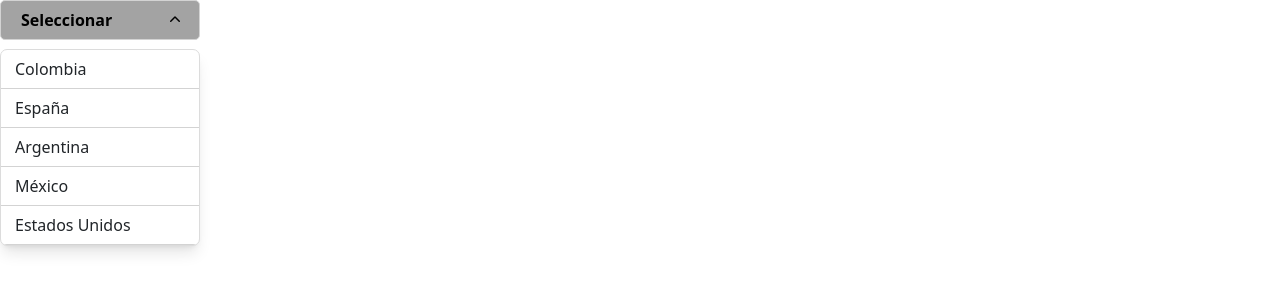
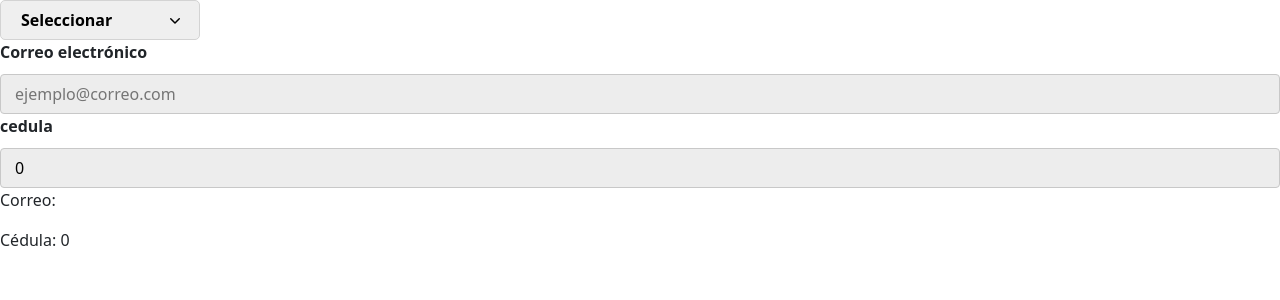
Before and after one commit to TalentoTechGrupo15/red-comunitaria-frontend, an Angular app: page / in a window 1280 px wide. Shown: the top 300 px of the page. Built offline with nearby package versions, Linux system fonts and the light colour scheme.

Commit message:
se agrega el input text personalizado

```diff
--- a/src/app/app.html
+++ b/src/app/app.html
@@ -1,5 +1,29 @@
 
-  <app-select
-  [options]="countries"
-  (onChangeValue)="changePais($event)"
-  ></app-select>
+<!-- Select -->
+<app-select [options]="countries" (onChangeValue)="changePais($event)"> </app-select>
+
+
+
+<!-- Input para texto y numeros -->
+
+<app-custom-input
+  name="email"
+  id="email"
+  label="Correo electrónico"
+  placeholder="ejemplo@correo.com"
+  [control]="correo"
+></app-custom-input>
+
+
+<app-custom-input
+  label="cedula"
+  name="cedula"
+  id="cedula"
+  type="number"
+  placeholder="123456789"
+  [control]="cedula"
+></app-custom-input>
+
+<!-- Valores de los input -->
+<p>Correo: {{ correo.value }}</p>
+<p>Cédula: {{ cedula.value }}</p>
--- a/src/app/app.ts
+++ b/src/app/app.ts
@@ -1,9 +1,11 @@
 import { Component } from '@angular/core';
 import { Select } from "./components/select/select";
+import { CustomInput } from './components/custom-input/custom-input';
+import { FormControl, Validators } from '@angular/forms';
 
 @Component({
     selector: 'app-root',
-    imports: [Select],
+    imports: [Select, CustomInput],
     templateUrl: './app.html',
     styleUrl: './app.css'
 })
@@ -17,7 +19,14 @@ export class App {
     ]
     selectedCountry = 'Colombia';
 
+
+
+    correo = new FormControl('', [Validators.required, Validators.email]);
+    cedula = new FormControl(0, [Validators.min(5), Validators.max(100)]);
+
     pais = 0;
+
+    //console.log(input5.value);
 
     changePais(value: number) {
         this.pais = value;
--- /dev/null
+++ b/src/app/components/custom-input/custom-input.css
@@ -0,0 +1,33 @@
+.custom-input{
+
+    display: flex;
+    flex-direction: column;
+    gap: 10px;
+
+}
+.custom-input__label{
+    font-weight: 600;
+}
+
+.custom-input__input{
+    border-radius: 4px;
+    padding: 7px 14px;
+    border: 1px solid rgb(200, 200, 200);
+    background-color: rgb(237, 237, 237);
+}
+.custom-input__input:focus{
+     outline-color: rgb(136, 168, 255);
+     background-color: white;
+}
+
+.custom-input__input--error{
+    outline-color: red;
+    border-color: red;
+    background-color: rgb(253, 236, 236);
+    color: red;
+}
+
+.custom-input__input--error::placeholder {
+    color: red;
+    opacity: 1;
+}
--- /dev/null
+++ b/src/app/components/custom-input/custom-input.html
@@ -0,0 +1,17 @@
+<div class="custom-input">
+    @if (label !== '') {
+        <label [for]="id" class="custom-input__label">
+            {{label}}
+        </label>
+    }
+    <input
+        [type]="type"
+        [name]="name"
+        [id]="id"
+        class="custom-input__input"
+        [formControl]="control"
+        [placeholder]="placeholder"
+        [ngClass]="{'custom-input__input--error': control.invalid && control.touched}"
+        >
+
+</div>
--- /dev/null
+++ b/src/app/components/custom-input/custom-input.ts
@@ -0,0 +1,22 @@
+import { NgClass } from '@angular/common';
+import { Component, Input } from '@angular/core';
+import {FormControl, FormsModule} from '@angular/forms';
+import { ReactiveFormsModule } from '@angular/forms';
+
+
+@Component({
+    selector: 'app-custom-input',
+    imports: [FormsModule, ReactiveFormsModule, NgClass],
+    templateUrl: './custom-input.html',
+    styleUrl: './custom-input.css',
+})
+export class CustomInput {
+
+    @Input() id: string = '';
+    @Input() name: string = '';
+
+    @Input() label: string = "";
+    @Input() placeholder: string = "";
+    @Input() control!: FormControl ;
+    @Input() type: "text" | "number" = "text";
+}
--- a/src/app/components/select/select.ts
+++ b/src/app/components/select/select.ts
@@ -17,7 +17,7 @@ export class Select {
   @Input() selected: number | null = null;
   @Input() options: Option[] = []
   @Output() onChangeValue = new EventEmitter<number>();
-  showOptions: boolean = true;
+  showOptions: boolean = false;
 
 
   constructor(private _eref: ElementRef) {}
```
Also changed, not shown: 1 other file (tests, documents, lock files or other folders).
